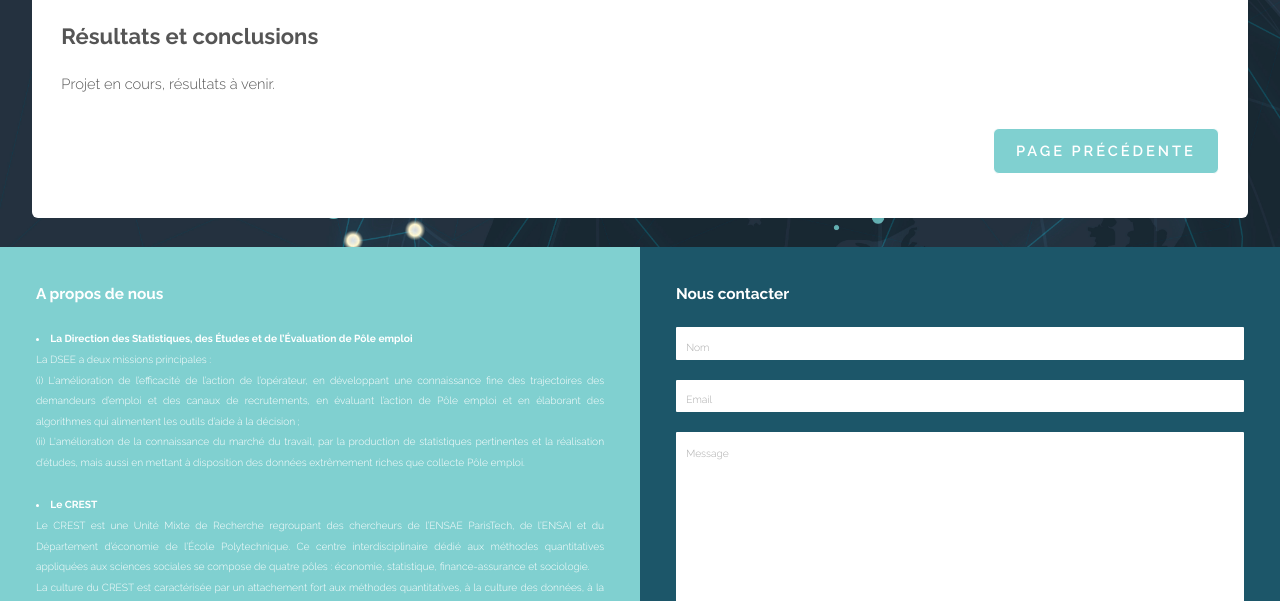
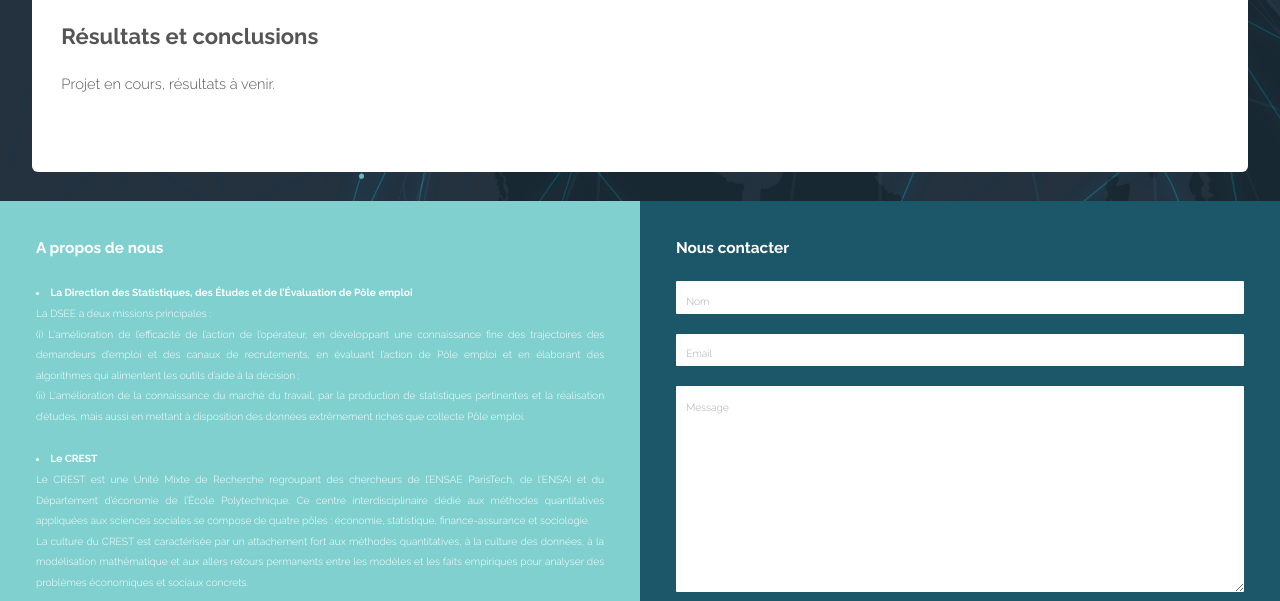
Before and after one commit to labormarketexperiments/experimentations-emploi.github.io, a plain HTML site: page project_2_bis.html in a window 1280 px wide. Shown: the part 1380-1981 px from the top of the page. Drawn offline with Linux system fonts and the light colour scheme.

Commit message:
delete back button

```diff
--- a/project_2_bis.html
+++ b/project_2_bis.html
@@ -124,8 +124,6 @@
                                 Projet en cours, résultats à venir.</p>
 
 
-                           <div style = "float:right;"><a href="project_2.html" class="button alt" style = "font-size: 1em">Page Précédente</a></div>
-
 						</section>
 					</div>
 				<!-- /Page -->
```
Also changed, not shown: project_2_ter.html (+0 -1 lines).
